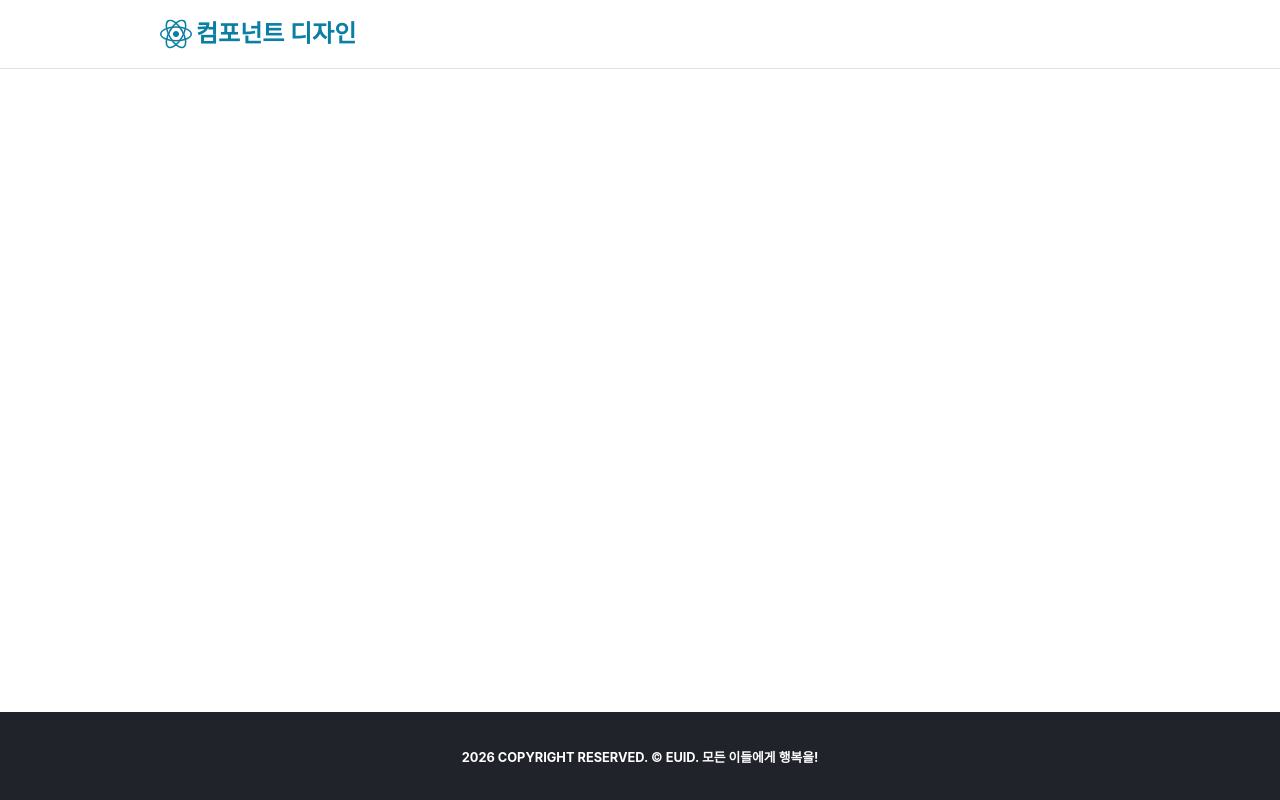
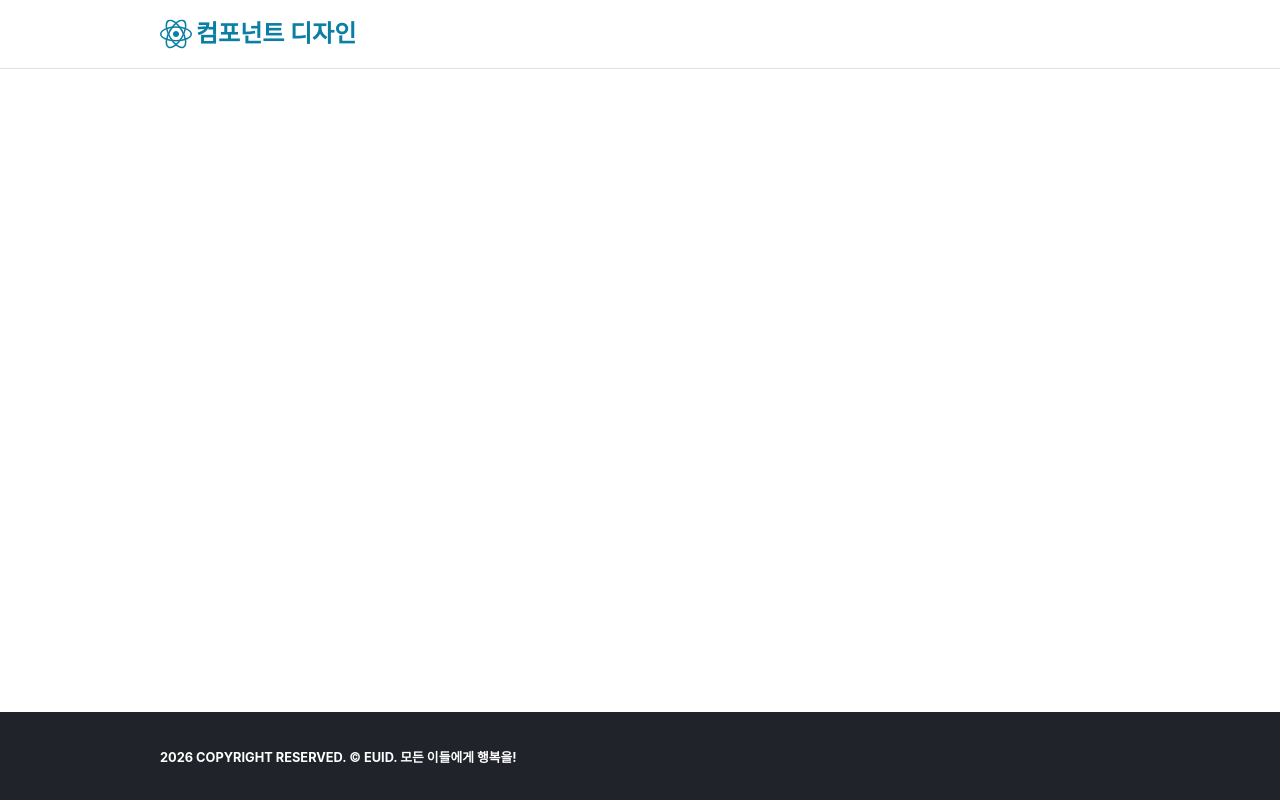
Before and after one commit to sasasak/likelion-16th-react, a React (Vite) app in the folder learning-react/02-State-이벤트-핸들링/: page / in a window 1280 px wide. Built offline with nearby package versions, Linux system fonts and the light colour scheme.

Commit message:
learn. Wrapper 컴포넌트 Footer 내부에 적용

```diff
--- a/learning-react/02-State-이벤트-핸들링/src/components/Footer/index.tsx
+++ b/learning-react/02-State-이벤트-핸들링/src/components/Footer/index.tsx
@@ -1,3 +1,4 @@
+import Wrapper from '../Wrapper'
 import S from './style.module.css'
 
 // 컴포넌트 Props(반드시 객체) 인터페이스(약속) 선언
@@ -36,10 +37,12 @@ export default function Footer(props: FooterProps) {
 
   return (
     <footer className={S.footer}>
-      <small aria-label={copyrightLabel}>
-        {currentYear} COPYRIGHT RESERVED. © <abbr title="이듬(EUID)">EUID</abbr>
-        . {props.slogan}
-      </small>
+      <Wrapper>
+        <small aria-label={copyrightLabel}>
+          {currentYear} COPYRIGHT RESERVED. ©{' '}
+          <abbr title="이듬(EUID)">EUID</abbr>. {props.slogan}
+        </small>
+      </Wrapper>
     </footer>
   )
 }
--- a/learning-react/02-State-이벤트-핸들링/src/components/Footer/style.module.css
+++ b/learning-react/02-State-이벤트-핸들링/src/components/Footer/style.module.css
@@ -3,6 +3,10 @@
   padding: 2rem;
   background-color: #20232a;
   color: white;
-  text-align: center;
   font-weight: 700;
+
+  /* small {
+    display: block;
+    text-align: center;
+  } */
 }
```
